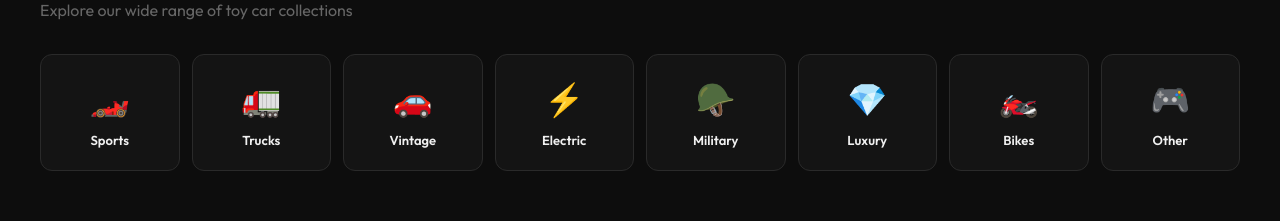
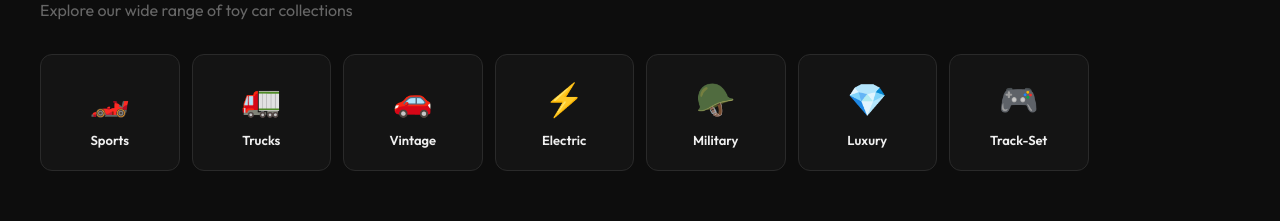
Before and after one commit to Himanshu4788/CARx, a React (Create React App) app in the folder frontend/: page / in a window 1280 px wide. Shown: the part 940-1161 px from the top of the page. Built offline with nearby package versions, Linux system fonts and the light colour scheme; no server answers.

Commit message:
fix:products categories

```diff
--- a/frontend/src/pages/Home.js
+++ b/frontend/src/pages/Home.js
@@ -11,8 +11,7 @@ const CATEGORIES = [
   { name: "Electric", icon: "⚡", value: "electric" },
   { name: "Military", icon: "🪖", value: "military" },
   { name: "Luxury", icon: "💎", value: "luxury" },
-  { name: "Bikes", icon: "🏍️", value: "bikes" },
-  { name: "Other", icon: "🎮", value: "other" },
+  { name: "Track-Set", icon: "🎮", value: "other" },
 ];
 
 const Home = () => {
```
